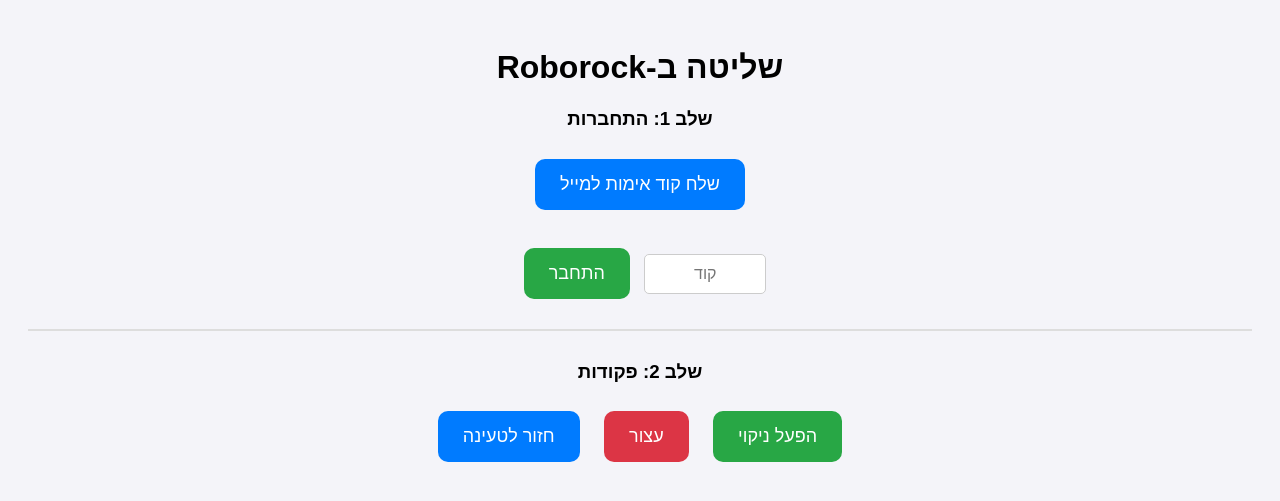
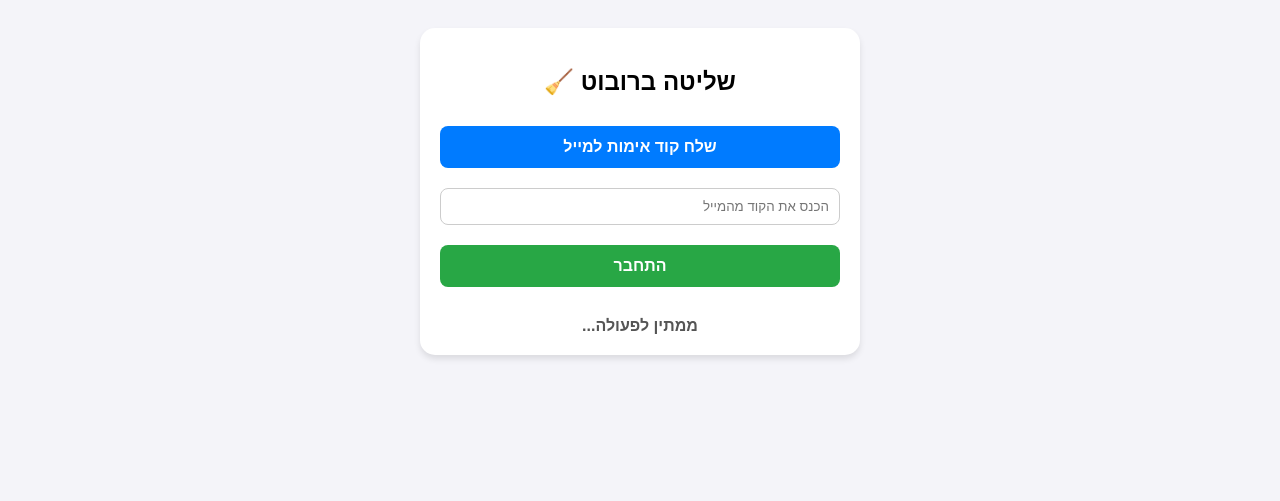
Before and after one commit to frimy960-spec/my-roborock, a Flask app: page / in a window 1280 px wide. Shown: the top 501 px of the page. Run offline with Flask 3, Linux system fonts and the light colour scheme.

Commit message:
Update index.html

```diff
--- a/templates/index.html
+++ b/templates/index.html
@@ -3,49 +3,69 @@
 <head>
     <meta charset="UTF-8">
     <meta name="viewport" content="width=device-width, initial-scale=1.0">
-    <title>הרובוט של פרימי</title>
+    <title>שליטה ברובורוק</title>
     <style>
-        body { font-family: sans-serif; text-align: center; padding: 20px; background: #f4f4f9; }
-        button { padding: 15px 25px; margin: 10px; font-size: 18px; cursor: pointer; border-radius: 10px; border: none; transition: 0.3s; }
-        .btn-main { background: #007bff; color: white; }
-        .btn-danger { background: #dc3545; color: white; }
-        .btn-success { background: #28a745; color: white; }
-        #login-area { margin-bottom: 30px; border-bottom: 2px solid #ddd; padding-bottom: 20px; }
-        input { padding: 10px; font-size: 16px; width: 100px; text-align: center; border: 1px solid #ccc; border-radius: 5px; }
+        body { font-family: sans-serif; text-align: center; background: #f4f4f9; padding: 20px; }
+        .card { background: white; padding: 20px; border-radius: 15px; box-shadow: 0 4px 6px rgba(0,0,0,0.1); max-width: 400px; margin: auto; }
+        button { width: 100%; padding: 12px; margin: 10px 0; border: none; border-radius: 8px; cursor: pointer; font-size: 16px; font-weight: bold; }
+        .btn-blue { background: #007bff; color: white; }
+        .btn-green { background: #28a745; color: white; }
+        .btn-red { background: #dc3545; color: white; }
+        .btn-orange { background: #fd7e14; color: white; }
+        input { width: 100%; padding: 10px; margin: 10px 0; border: 1px solid #ccc; border-radius: 8px; box-sizing: border-box; }
+        #status { margin-top: 20px; color: #555; font-weight: bold; }
+        .hidden { display: none; }
     </style>
 </head>
 <body>
-    <h1>שליטה ב-Roborock</h1>
+    <div class="card">
+        <h2>שליטה ברובוט 🧹</h2>
 
-    <div id="login-area">
-        <h3>שלב 1: התחברות</h3>
-        <button class="btn-main" onclick="requestCode()">שלח קוד אימות למייל</button>
-        <br><br>
-        <input type="text" id="authCode" placeholder="קוד">
-        <button class="btn-success" onclick="login()">התחבר</button>
-    </div>
+        <div id="login-section">
+            <button class="btn-blue" onclick="requestCode()">שלח קוד אימות למייל</button>
+            <input type="text" id="verification-code" placeholder="הכנס את הקוד מהמייל">
+            <button class="btn-green" onclick="login()">התחבר</button>
+        </div>
 
-    <div id="controls">
-        <h3>שלב 2: פקודות</h3>
-        <button class="btn-success" onclick="run('start')">הפעל ניקוי</button>
-        <button class="btn-danger" onclick="run('stop')">עצור</button>
-        <button class="btn-main" onclick="run('home')">חזור לטעינה</button>
+        <div id="controls-section" class="hidden">
+            <button class="btn-green" onclick="runAction('start')">הפעל ניקוי ▶️</button>
+            <button class="btn-red" onclick="runAction('stop')">עצור ⏸️</button>
+            <button class="btn-orange" onclick="runAction('home')">חזור לעמדת טעינה 🏠</button>
+        </div>
+
+        <div id="status">ממתין לפעולה...</div>
     </div>
 
     <script>
-        function requestCode() {
-            alert("מבקש קוד מהשרת... המתיני רגע");
-            fetch('/request_code').then(r => alert("הקוד נשלח למייל שלך!"));
+        const log = (msg) => document.getElementById('status').innerText = msg;
+
+        async function requestCode() {
+            log("שולח בקשה לקוד...");
+            const res = await fetch('/request_code');
+            const data = await res.json();
+            log(data.status === "code_sent" ? "הקוד נשלח! בדקי את המייל" : "שגיאה בשליחת הקוד");
         }
-        function login() {
-            let code = document.getElementById('authCode').value;
-            fetch('/login/' + code).then(r => r.json()).then(data => {
-                if(data.status === "success") alert("התחברת בהצלחה לרובוט!");
-                else alert("ההתחברות נכשלה, בדקי את הקוד.");
-            });
+
+        async function login() {
+            const code = document.getElementById('verification-code').value;
+            if(!code) return alert("נא להזין קוד");
+            log("מתחבר...");
+            const res = await fetch(`/login/${code}`);
+            const data = await res.json();
+            if(data.status === "success") {
+                log("מחובר בהצלחה!");
+                document.getElementById('login-section').classList.add('hidden');
+                document.getElementById('controls-section').classList.remove('hidden');
+            } else {
+                log("התחברות נכשלה. וודאי שהקוד נכון");
+            }
         }
-        function run(cmd) {
-            fetch('/action/' + cmd).then(r => alert("הפקודה נשלחה!"));
+
+        async function runAction(cmd) {
+            log(`שולח פקודה: ${cmd}...`);
+            const res = await fetch(`/action/${cmd}`);
+            const data = await res.json();
+            log(`סטטוס: ${data.status}`);
         }
     </script>
 </body>
```
